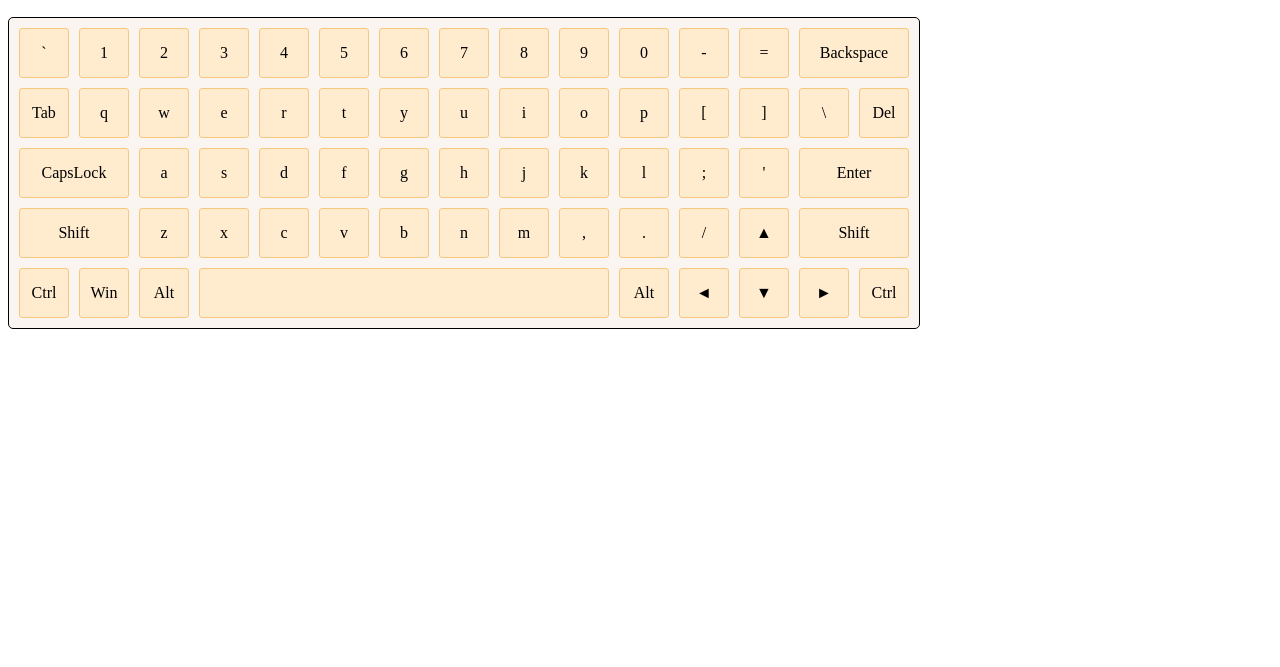
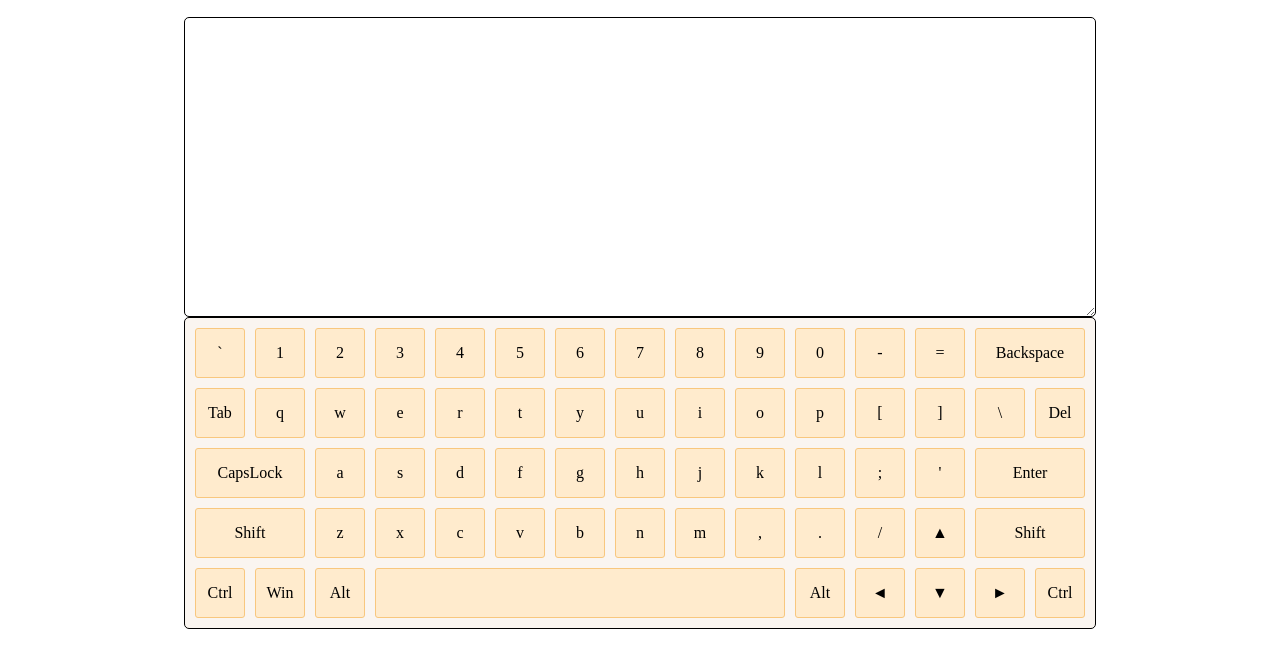
Before and after one commit to AaLin-Git/virtual-keyboard, a plain HTML site: page index.html in a window 1280 px wide. Shown: the part 57-724 px from the top of the page. Drawn offline with Linux system fonts and the light colour scheme.

Commit message:
feat: display typed characters on the monitor

```diff
--- a/js/createMain.js
+++ b/js/createMain.js
@@ -1,11 +1,13 @@
 import { createElement } from "./createElement.js";
 import { createKeyboard } from "./createKeyboard.js";
+import { createMonitor } from "./createMonitor.js";
 
 export const createMain = (parent) => {
   const main = createElement("main", {
     className: "main",
   });
 
+  const monitorContainer = createMonitor(main);
   const keyboardContainer = createKeyboard(main);
 
   parent.append(main);
--- /dev/null
+++ b/js/createMonitor.js
@@ -0,0 +1,15 @@
+import { createElement } from "./createElement.js";
+
+export const createMonitor = (parent) => {
+
+  const textArea = createElement("textarea", {
+    className: "main__monitor",
+    rows: 15,
+    cols: 111,
+  });
+
+  parent.append(textArea);
+
+  return textArea;
+
+}
--- a/js/script.js
+++ b/js/script.js
@@ -9,6 +9,8 @@ const initApp = () => {
   const header = createHeader(body);
   const main = createMain(body);
 
+  const monitor = document.querySelector('.monitor__text');
+
   const activateKey = (event) => {
     console.log(event.code);
     document.querySelector(`.${event.code}`).classList.add('keyboard__key_highlight');
@@ -16,10 +18,24 @@ const initApp = () => {
 
   const deactivateKey = (event) => {
     document.querySelector(`.${event.code}`).classList.remove('keyboard__key_highlight');
+  };
 
-  };
+  const printText = (event) => {
+    //const currentKey = document.querySelector(`.${event.code}`);
+    console.log(event.code);
+    let text = monitor.textContent;
+    if (event.code === 'Enter') {
+      monitor.textContent += '\n';
+    } else if (event.code === 'Backspace') {
+      monitor.textContent = monitor.textContent;
+    } else {
+      monitor.textContent += `${event.key}`;
+    }
+    console.log(monitor.value);
+  }
 
   body.addEventListener('keydown', activateKey);
   body.addEventListener('keyup', deactivateKey);
+  body.addEventListener('keypress', printText);
 }
 initApp();
--- a/styles/style.css
+++ b/styles/style.css
@@ -6,6 +6,21 @@
   font-size: 30px;
   text-align: center;
   color: #fa7901;
+}
+
+.main {
+  display: flex;
+  flex-direction: column;
+  align-items: center;
+}
+
+.main__monitor {
+  width: 912px;
+  height: 300px;
+  padding: 30px;
+  border-radius: 5px;
+  border: 1px solid #000000;
+  font-size: 20px;
 }
 
 .main__keyboard {
```
